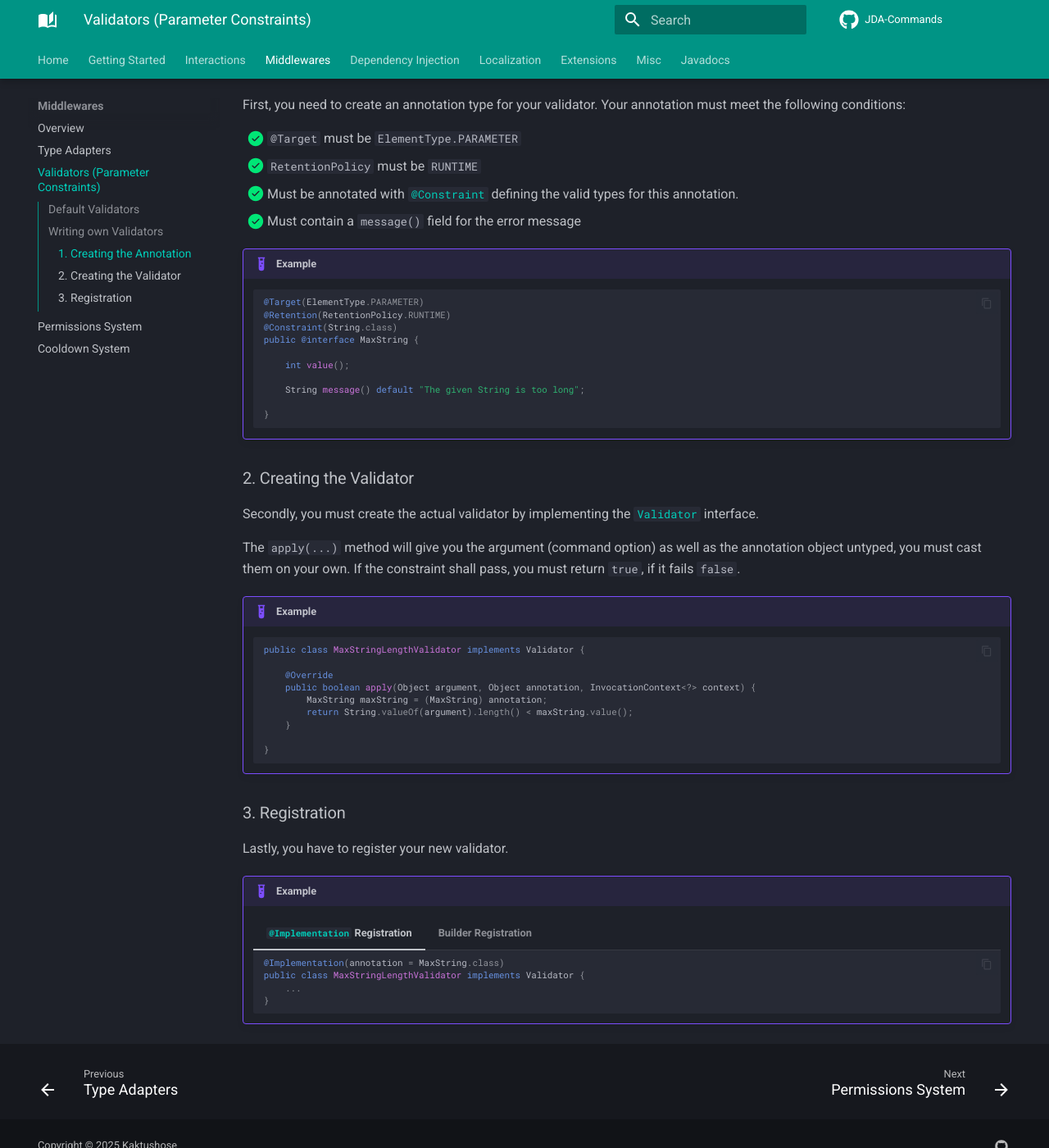
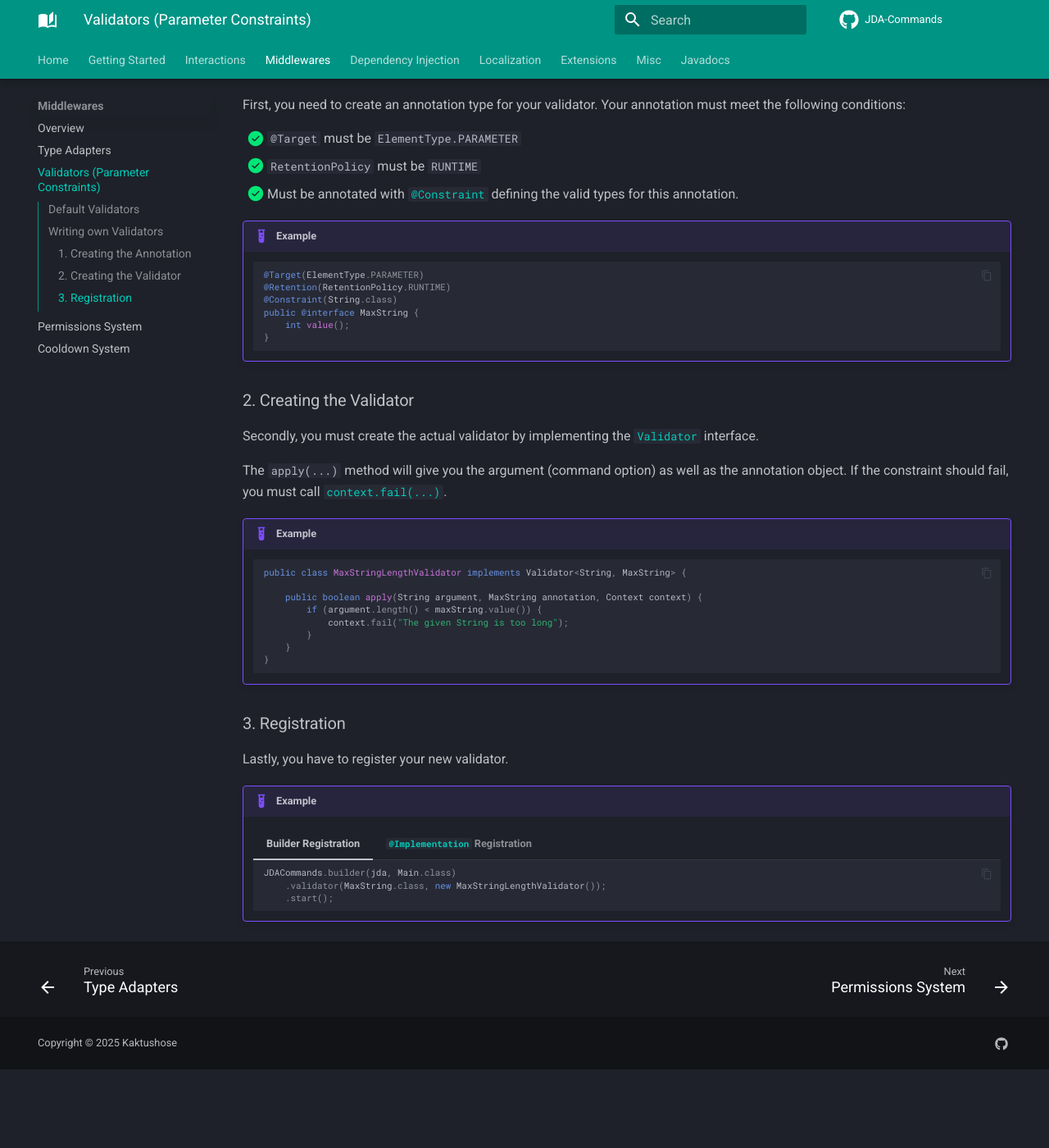
Before and after one commit to Kaktushose/jda-commands, an MkDocs documentation site: the page built from docs/middlewares/validator.md, in a window 1280 px wide and 1400 px high, scrolled down 974 px. Shown: the whole window at 82% size. Built offline with MkDocs 1.6.1 and Material for MkDocs 9.7.7, drawn with Linux system fonts in a browser that asks for light colours; comment, search, counter and statistics services are not loaded; the version menu is left out; after the commit the page ends 2278 px from its top, so only the background shows below that; some of the changed text lies outside the part shown.

Commit message:
update validator wiki

````diff
--- a/docs/middlewares/validator.md
+++ b/docs/middlewares/validator.md
@@ -5,10 +5,6 @@ with the respective annotation.
 ## Default Validators
 JDA-Commands comes with the following default constraints:
 
-- [`@Min`](https://kaktushose.github.io/jda-commands/javadocs/4/io.github.kaktushose.jda.commands.core/com/github/kaktushose/jda/commands/annotations/constraints/Min.html):
-  The number must be less or equal to the specified maximum.
-- [`@Max`](https://kaktushose.github.io/jda-commands/javadocs/4/io.github.kaktushose.jda.commands.core/com/github/kaktushose/jda/commands/annotations/constraints/Max.html):
-  The number must be greater or equal to the specified minimum.
 - [`@Perm`](https://kaktushose.github.io/jda-commands/javadocs/4/io.github.kaktushose.jda.commands.core/com/github/kaktushose/jda/commands/annotations/constraints/Perm.html):
   The user or member that have the specified discord permission.
 - [`@NotPerm`](https://kaktushose.github.io/jda-commands/javadocs/4/io.github.kaktushose.jda.commands.core/com/github/kaktushose/jda/commands/annotations/constraints/NotPerm.html):
@@ -26,6 +22,9 @@ An error message is sent, if a parameter constraint fails:
 
 _You can customize this error message, find more about it [here](../misc/error-messages.md)._
 
+The fail messages of these two default constraints be [localized](../localization.md) with the localization keys
+`validator.noperm.fail` or `validator.perm.fail` respectively.
+
 ## Writing own Validators
 
 ### 1. Creating the Annotation
@@ -35,7 +34,6 @@ First, you need to create an annotation type for your validator. Your annotation
 - [x] `RetentionPolicy` must be `RUNTIME`
 - [x] Must be annotated with [`@Constraint`](https://kaktushose.github.io/jda-commands/javadocs/4/io.github.kaktushose.jda.commands.core/com/github/kaktushose/jda/commands/annotations/constraints/Constraint.html)
 defining the valid types for this annotation.
-- [x] Must contain a `message()` field for the error message
 
 !!! example
     ```java
@@ -43,11 +41,7 @@ defining the valid types for this annotation.
     @Retention(RetentionPolicy.RUNTIME)
     @Constraint(String.class)
     public @interface MaxString {
-
         int value();
-
-        String message() default "The given String is too long";
-
     }
     ```
 
@@ -55,19 +49,18 @@ defining the valid types for this annotation.
 Secondly, you must create the actual validator by implementing the [`Validator`](https://kaktushose.github.io/jda-commands/javadocs/4/io.github.kaktushose.jda.commands.core/com/github/kaktushose/jda/commands/dispatching/validation/Validator.html)
 interface.
 
-The `apply(...)` method will give you the argument (command option) as well as the annotation object untyped, you must cast
-them on your own. If the constraint shall pass, you must return `true`, if it fails `false`.
+The `apply(...)` method will give you the argument (command option) as well as the annotation object.
+If the constraint should fail, you must call [`context.fail(...)`](https://kaktushose.github.io/jda-commands/javadocs/4/io.github.kaktushose.jda.commands.core/com/github/kaktushose/jda/commands/dispatching/validation/Validator.Context.html#fail(java.lang.String,com.github.kaktushose.jda.commands.i18n.I18n.Entry...)).
 
 !!! example
     ```java
-    public class MaxStringLengthValidator implements Validator {
+    public class MaxStringLengthValidator implements Validator<String, MaxString> {
 
-        @Override
-        public boolean apply(Object argument, Object annotation, InvocationContext<?> context) {
-            MaxString maxString = (MaxString) annotation;
-            return String.valueOf(argument).length() < maxString.value();
+        public boolean apply(String argument, MaxString annotation, Context context) {
+            if (argument.length() < maxString.value()) {
+                context.fail("The given String is too long");
+            }
         }
-
     }
     ```
 
@@ -75,17 +68,16 @@ them on your own. If the constraint shall pass, you must return `true`, if it fa
 Lastly, you have to register your new validator.
 
 !!! example
-    === "`@Implementation` Registration"
-        ```java
-        @Implementation(annotation = MaxString.class)
-        public class MaxStringLengthValidator implements Validator {
-            ...
-        }
-        ```
-
     === "Builder Registration"
         ```java
         JDACommands.builder(jda, Main.class)
             .validator(MaxString.class, new MaxStringLengthValidator());
             .start();
         ```
+    === "`@Implementation` Registration"
+        ```java
+        @Implementation.Validator(annotation = MaxString.class)
+        public class MaxStringLengthValidator implements Validator {
+            ...
+        }
+        ```
````
